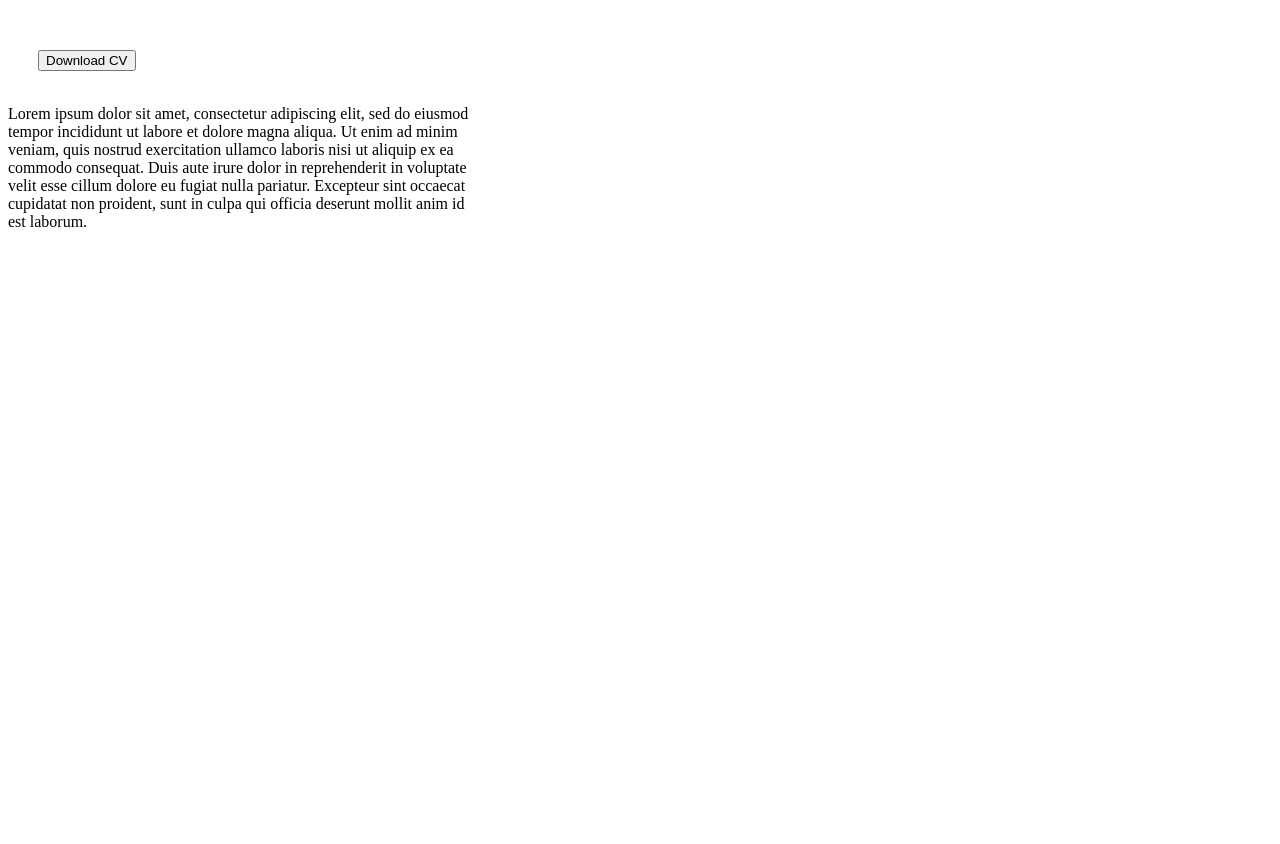
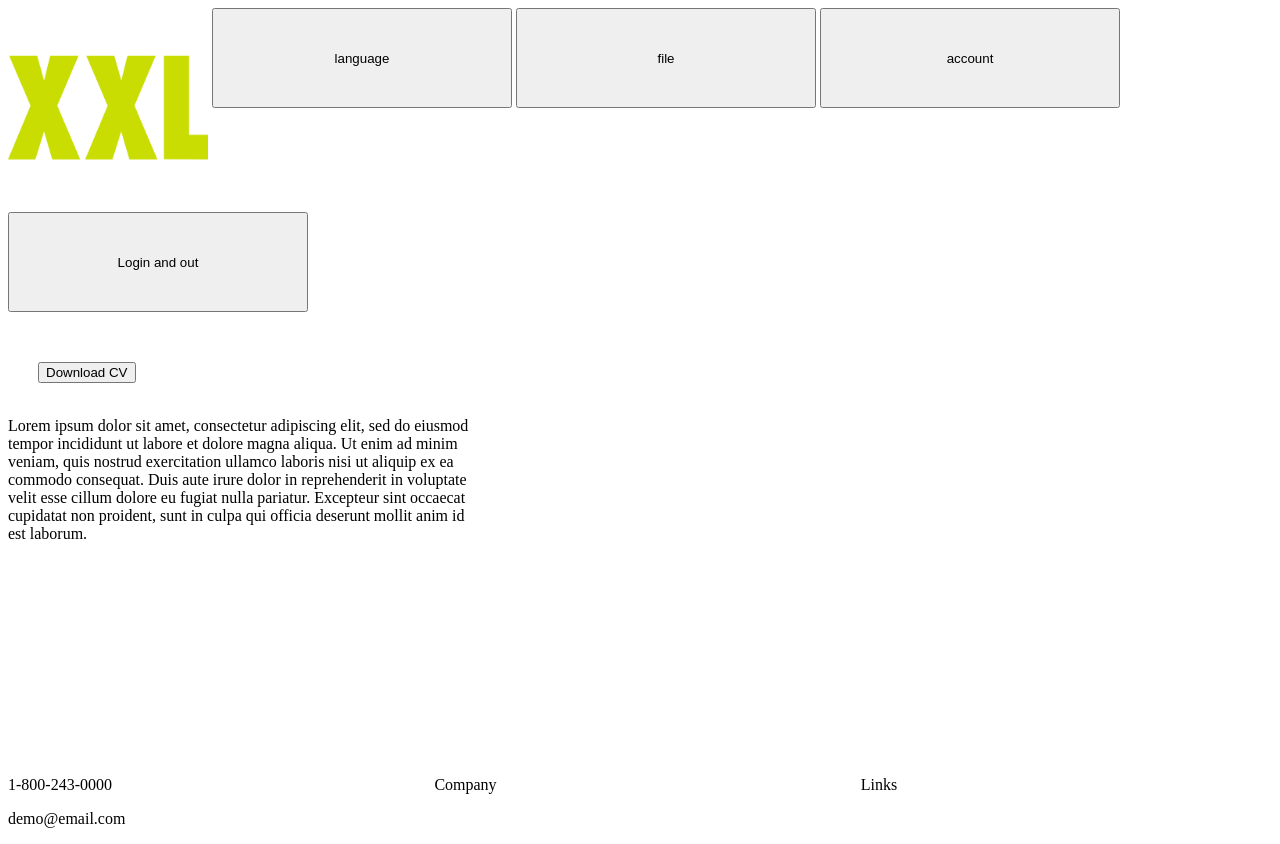
Before and after one commit to pmecpmec/schoppenexamen, a PHP site: page /download.php in a window 1280 px wide. Before the commit the page ends 227 px from the top, so only its background shows below. Run offline with PHP 8.4, Linux system fonts and the light colour scheme.

Commit message:
header + footer

```diff
--- a/admin.php
+++ b/admin.php
@@ -2,6 +2,9 @@
 <html>
 <header>
 <link rel="stylesheet" href="style.css">
+<?php
+include 'header.php'
+?>
 </header>
 <body>
 <div class="Admin">
@@ -21,4 +24,5 @@
   <button>Button</button>
   <button>Button</button>
 </div>
+<footer id="footer"><?php include'footer.php' ?></footer>
 </body>
--- a/download.php
+++ b/download.php
@@ -2,8 +2,12 @@
 <html lang="nl">
 <header>
     <link rel="stylesheet" href="style.css">
+    <?php
+    include 'header.php'
+    ?>
 </header>
 <body>
+<include src="./header.html"></include>
     <div class="Download">
         <button>Download CV</button>
     </div>
@@ -12,4 +16,5 @@
     <p>Lorem ipsum dolor sit amet, consectetur adipiscing elit, sed do eiusmod tempor incididunt ut labore et dolore magna aliqua. Ut enim ad minim veniam, quis nostrud exercitation ullamco laboris nisi ut aliquip ex ea commodo consequat. Duis aute irure dolor in reprehenderit in voluptate velit esse cillum dolore eu fugiat nulla pariatur. Excepteur sint occaecat cupidatat non proident, sunt in culpa qui officia deserunt mollit anim id est laborum.</p>
     </div>
 </body>
+<footer id="footer"><?php include'footer.php' ?></footer>
 </html>
--- /dev/null
+++ b/footer.php
@@ -0,0 +1,20 @@
+<!DOCTYPE html>
+<html lang="en">
+<header>
+    <link rel="stylesheet" href="style.css">
+</header>
+<body>
+    <div class="footer">
+        <div class="footer1"">
+        <p> 1-800-243-0000</p>
+        <p> demo@email.com</p>
+        </div>
+        <div class="footer2"">
+        <p> Company</p>
+        </div>
+        <div class="footer3"">
+        <p> Links</p>
+        </div>
+    </div>
+</body>
+</html>
--- /dev/null
+++ b/header.php
@@ -0,0 +1,23 @@
+<!DOCTYPE html>
+<html lang="en">
+<header>
+    <link rel="stylesheet" href="style.css">
+</header>
+<body>
+    <div class="header">
+        <img class="headerlogoimg" src="xxl_logo.png">
+        <div class="language"">
+            <button>language</button>
+        </div>
+        <div class="file"">
+            <button>file</button>
+        </div>
+        <div class="account"">
+            <button>account</button>
+        </div>
+        <div class="loginandout"">
+            <button>Login and out</button>
+        </div>
+    </div>
+</body>
+</html>
--- a/prikbord.php
+++ b/prikbord.php
@@ -2,12 +2,17 @@
 <html>
 <header>
    <link rel="stylesheet" href="style.css">
+   <?php
+    include 'header.php'
+    ?>
 </header>
 <body>
+<include src="./header.html"></include>
 <div class="Prikbord">
   <form action="/form/submit" method="GET">
   <input type="text" name="text" class="search" placeholder="Search For">
 </form>
 </div>
+<footer id="footer"><?php include'footer.php' ?></footer>
 </body>
 </html>
--- a/style.css
+++ b/style.css
@@ -19,7 +19,41 @@ margin-left:30px;
     margin-top:60px;
 }
 
+.headerlogoimg {
+    width: 200px;
+    height: 200px;
+    display: inline-block;
+}
+
 .headerlogo {
-    width: 100px;
+    height: 200px;
+    width: 200px;
+    overflow: auto;
+  }
+
+.language, .file, .account, .loginandout{
+    display: inline-block;
+    vertical-align: top;
+}
+
+.file button, .language button, .account button, .loginandout button {
     height: 100px;
+    width: 300px;
+    position: right;
 }
+
+.footer1, .footer2, .footer3 {
+    display: inline-block;
+    width: 33%;
+}
+
+.footer2, .footer3 {
+    vertical-align: top;
+}
+
+#footer {
+    position: absolute;
+    bottom: 0;
+    width: 100%;
+    height: 2.5rem;            /* Footer height */
+}
```
Also changed, not shown: header.html (deleted, +0 -13 lines).
